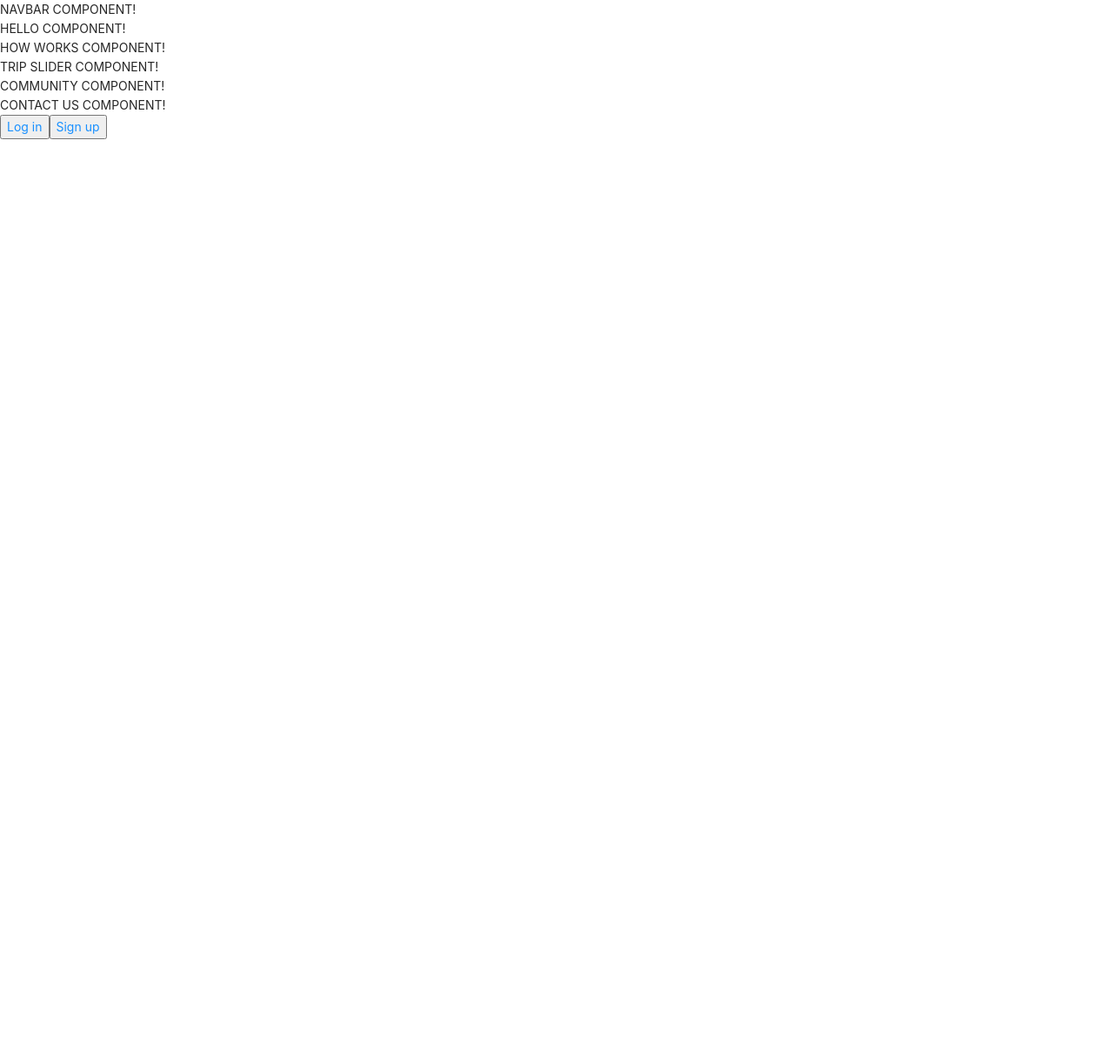
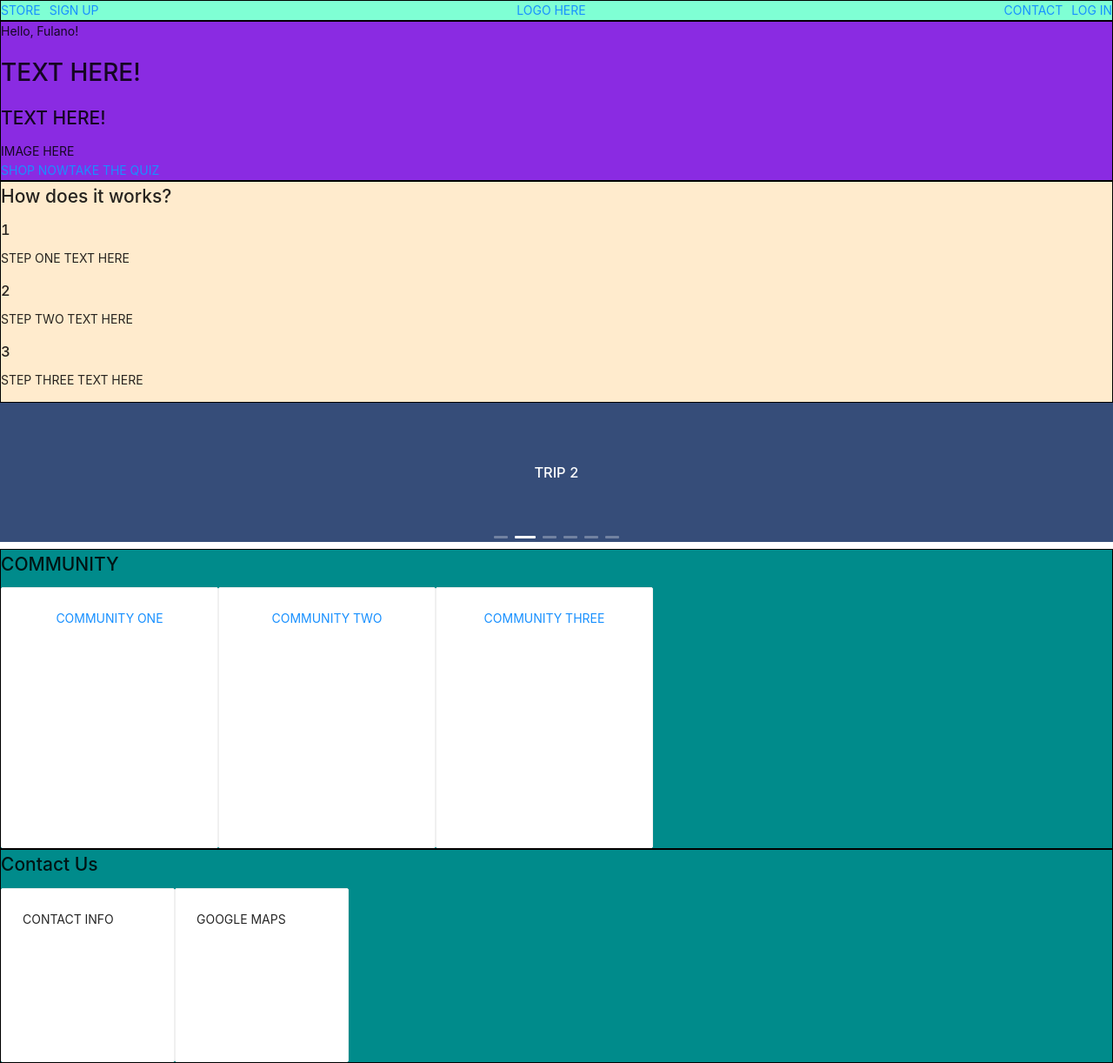
Before and after one commit to avpm90/project-three-front-end, a React (Create React App) app: page / in a window 1280 px wide. Shown: the whole page at 87% size. Before the commit the page ends 800 px from the top, so only its background shows below. Built offline with nearby package versions, Linux system fonts and the light colour scheme.

Commit message:
:construction: changes on HomePage and its components

```diff
--- a/src/components/HomePage/community/index.js
+++ b/src/components/HomePage/community/index.js
@@ -1,5 +1,64 @@
 import style from "./style.module.css";
 
+import { Card } from "antd";
+import React from "react";
+
 export function Community() {
-  return <div className={style.communityComponent}>COMMUNITY COMPONENT!</div>;
+  return (
+    <div className={style.communityComp}>
+      <div>
+        <h2>COMMUNITY</h2>
+      </div>
+      <div className={style.cards}>
+        <div>
+          <Card
+            title=""
+            bordered={true}
+            style={{ height: 300, width: 250 }}
+            className={style.card}
+          >
+            <a
+              href="https://www.w3schools.com"
+              rel="noreferrer"
+              target="_blank"
+            >
+              COMMUNITY ONE
+            </a>
+          </Card>
+        </div>
+        <div>
+          <Card
+            title=""
+            bordered={true}
+            style={{ height: 300, width: 250 }}
+            className={style.card}
+          >
+            <a
+              href="https://www.w3schools.com"
+              rel="noreferrer"
+              target="_blank"
+            >
+              COMMUNITY TWO
+            </a>
+          </Card>
+        </div>
+        <div>
+          <Card
+            title=""
+            bordered={true}
+            style={{ height: 300, width: 250 }}
+            className={style.card}
+          >
+            <a
+              href="https://www.w3schools.com"
+              rel="noreferrer"
+              target="_blank"
+            >
+              COMMUNITY THREE
+            </a>
+          </Card>
+        </div>
+      </div>
+    </div>
+  );
 }
--- a/src/components/HomePage/community/style.module.css
+++ b/src/components/HomePage/community/style.module.css
@@ -0,0 +1,12 @@
+.communityComp {
+  background-color: darkcyan;
+  border: 1px solid black;
+}
+.cards {
+  display: flex;
+}
+.card {
+  /* height: 100px; */
+  /* width: 100px; */
+  text-align: center;
+}
--- a/src/components/HomePage/contactUs/index.js
+++ b/src/components/HomePage/contactUs/index.js
@@ -1,9 +1,36 @@
-import style from "./style.module.css"
+import style from "./style.module.css";
 
-export function ContactUs () {
-    return (
-        <div className={style.contactComponent}>
-            CONTACT US COMPONENT!
+import { Card } from "antd";
+import React from "react";
+
+export function ContactUs() {
+  return (
+    <div className={style.contactComp}>
+      <div>
+        <h2>Contact Us</h2>
+      </div>
+      <div className={style.cards}>
+        <div>
+          <Card
+            title=""
+            bordered={true}
+            style={{ height: 200, width: 200 }}
+            className={style.card}
+          >
+            <p>CONTACT INFO</p>
+          </Card>
         </div>
-    )
+        <div>
+          <Card
+            title=""
+            bordered={true}
+            style={{ height: 200, width: 200 }}
+            className={style.card}
+          >
+            <p>GOOGLE MAPS</p>
+          </Card>
+        </div>
+      </div>
+    </div>
+  );
 }
--- a/src/components/HomePage/contactUs/style.module.css
+++ b/src/components/HomePage/contactUs/style.module.css
@@ -0,0 +1,7 @@
+.contactComp {
+  background-color: darkcyan;
+  border: 1px solid black;
+}
+.cards {
+  display: flex;
+}
--- a/src/components/HomePage/helloUser/index.js
+++ b/src/components/HomePage/helloUser/index.js
@@ -1,7 +1,19 @@
 import style from "./style.module.css";
+import { Link } from "react-router-dom";
 
 export function Hello() {
-  return <div className={style.helloComponent}>
-    HELLO COMPONENT!
-  </div>;
+  return (
+    <div className={style.helloComp}>
+      <p>Hello, Fulano!</p>
+      <div className={style.helloText}>
+        <h1>TEXT HERE!</h1>
+        <h2>TEXT HERE!</h2>
+      </div>
+      <div>IMAGE HERE</div>
+      <div className={style.helloBtns}>
+        <Link to={"/store"}>SHOP NOW</Link>
+        <Link to={"/quiz"}>TAKE THE QUIZ</Link>
+      </div>
+    </div>
+  );
 }
--- a/src/components/HomePage/helloUser/style.module.css
+++ b/src/components/HomePage/helloUser/style.module.css
@@ -0,0 +1,4 @@
+.helloComp {
+  background-color: blueviolet;
+  border: 1px solid black;
+}
--- a/src/components/HomePage/howWorks/index.js
+++ b/src/components/HomePage/howWorks/index.js
@@ -1,5 +1,19 @@
 import style from "./style.module.css";
 
 export function HowWorks() {
-  return <div className={style.howWorksComponent}>HOW WORKS COMPONENT!</div>;
+  return (
+    <div className={style.howWorksComp}>
+      <div className={style.howWorksH2}>
+        <h2>How does it works?</h2>
+      </div>
+      <div>
+        <h3 className={style.howWorksH3one}>1</h3>
+        <p className={style.howWorksP1}>STEP ONE TEXT HERE</p>
+        <h3 className={style.howWorksH3two}>2</h3>
+        <p className={style.howWorksP2}>STEP TWO TEXT HERE</p>
+        <h3 className={style.howWorksH3three}>3</h3>
+        <p className={style.howWorksP3}>STEP THREE TEXT HERE</p>
+      </div>
+    </div>
+  );
 }
--- a/src/components/HomePage/howWorks/style.module.css
+++ b/src/components/HomePage/howWorks/style.module.css
@@ -0,0 +1,4 @@
+.howWorksComp {
+  background-color: blanchedalmond;
+  border: 1px solid black;
+}
--- a/src/components/HomePage/navBar/index.js
+++ b/src/components/HomePage/navBar/index.js
@@ -1,7 +1,28 @@
 import style from "./style.module.css";
+import { Link } from "react-router-dom";
 
 export function NavBar() {
-  return <div className={style.navbarComponent}>
-    NAVBAR COMPONENT!
-  </div>;
+  return (
+    <div className={style.navComp}>
+      <div className={style.navRight}>
+        <div>
+          <Link to={"/store"}>STORE</Link>
+        </div>
+        <div>
+          <Link to={"/sign-up"}>SIGN UP</Link>
+        </div>
+      </div>
+      <Link to={"/"} className={style.navLogo}>
+        LOGO HERE
+      </Link>
+      <div className={style.navLeft}>
+        <div>
+          <Link to={""}>CONTACT</Link>
+        </div>
+        <div>
+          <Link to={"/log-in"}>LOG IN</Link>
+        </div>
+      </div>
+    </div>
+  );
 }
--- a/src/components/HomePage/navBar/style.module.css
+++ b/src/components/HomePage/navBar/style.module.css
@@ -0,0 +1,14 @@
+.navComp {
+  background-color: aquamarine;
+  border: 1px solid black;
+  display: flex;
+  justify-content: space-between;
+}
+.navRight {
+  gap: 10px;
+  display: flex;
+}
+.navLeft {
+  gap: 10px;
+  display: flex;
+}
--- a/src/components/HomePage/tripsSlider/index.js
+++ b/src/components/HomePage/tripsSlider/index.js
@@ -1,9 +1,39 @@
-import style from "./style.module.css"
+import style from "./style.module.css";
 
-export function TripSlider () {
-    return (
-        <div className={style.tripSliderComponent}>
-            TRIP SLIDER COMPONENT!
+import { Carousel } from "antd";
+import React from "react";
+
+const contentStyle = {
+  height: "160px",
+  color: "#fff",
+  lineHeight: "160px",
+  textAlign: "center",
+  background: "#364d79",
+};
+
+export function TripSlider() {
+  return (
+    <div className={style.sliderComp}>
+      <Carousel autoplay>
+        <div>
+          <h3 style={contentStyle}>TRIP 1</h3>
         </div>
-    )
+        <div>
+          <h3 style={contentStyle}>TRIP 2</h3>
+        </div>
+        <div>
+          <h3 style={contentStyle}>TRIP 3</h3>
+        </div>
+        <div>
+          <h3 style={contentStyle}>TRIP 4</h3>
+        </div>
+        <div>
+          <h3 style={contentStyle}>TRIP 5</h3>
+        </div>
+        <div>
+          <h3 style={contentStyle}>TRIP 6</h3>
+        </div>
+      </Carousel>
+    </div>
+  );
 }
--- a/src/pages/HomePage/index.js
+++ b/src/pages/HomePage/index.js
@@ -2,7 +2,7 @@
 // import { AuthContext } from "../../../contexts/authContext";
 // import { api } from "../../../api/api";
 // import { useNavigate } from "react-router-dom";
-import { Link } from "react-router-dom";
+// import { Link } from "react-router-dom";
 
 import { NavBar } from "../../components/HomePage/navBar";
 import { Hello } from "../../components/HomePage/helloUser";
@@ -20,12 +20,6 @@ export function HomePage() {
       <TripSlider />
       <Community />
       <ContactUs />
-      <Link to="log-in">
-        <button>Log in</button>
-      </Link>
-      <Link to="sign-up">
-        <button>Sign up</button>
-      </Link>
     </div>
   );
 }
```
